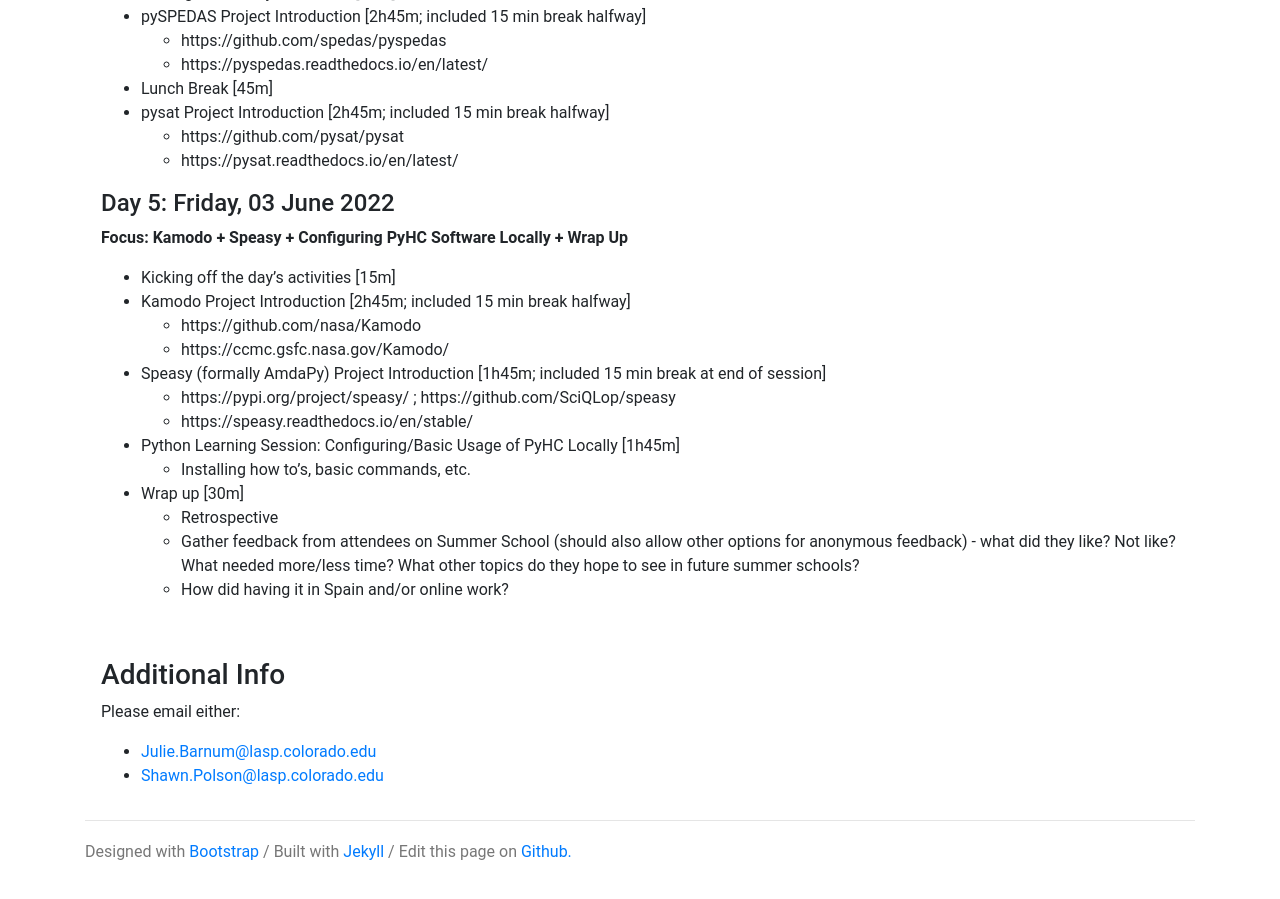
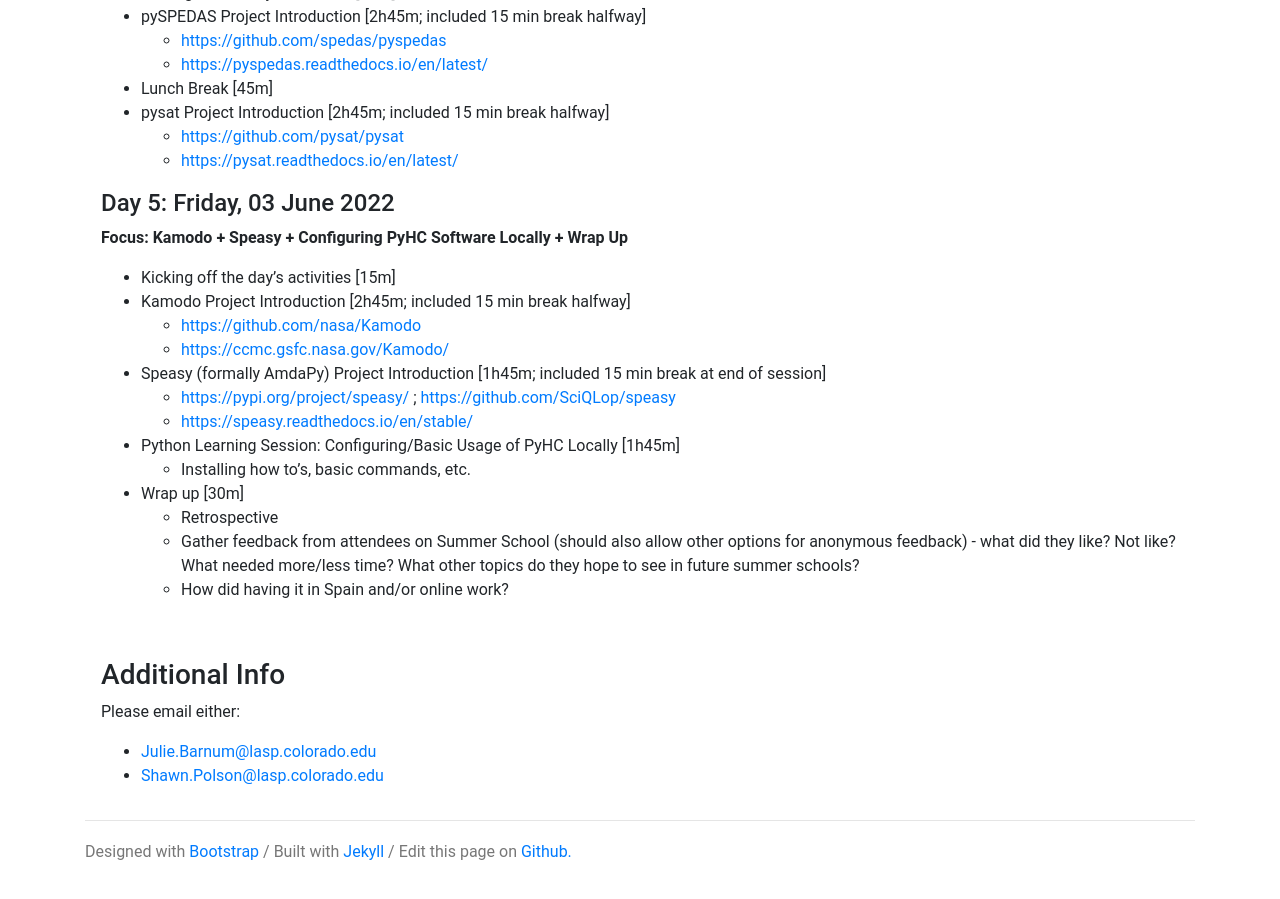
Before and after one commit to heliophysicsPy/heliophysicsPy.github.io, a Jekyll site: the page built from _pages/meetings/summer_school.md, in a window 1280 px wide and 900 px high, scrolled down 2649 px. Built offline with Jekyll 4.4.1, drawn with Linux system fonts in a browser that asks for light colours; nearby versions of some CDN libraries; some of the changed lines change nothing that is shown.

Commit message:
Fix URL links

```diff
--- a/_pages/meetings/summer_school.md
+++ b/_pages/meetings/summer_school.md
@@ -41,24 +41,24 @@
     - Overview of PyHC activities
     - Mention of our [standards](https://github.com/heliophysicsPy/standards/blob/main/standards.md), mission statement and strategic goals, and how they fit into everything we’ve learned about so far w.r.t. doing open science!
  - “AstroPy for Heliophysics” Project introduction [2h45m; included 15 min break halfway]
-    - https://github.com/astropy/astropy
-    - https://docs.astropy.org/en/stable/
+    - [https://github.com/astropy/astropy](https://github.com/astropy/astropy)
+    - [https://docs.astropy.org/en/stable/](https://docs.astropy.org/en/stable/)
  - Lunch Break [45m]
  - SunPy Project Introduction [2h45m; included 15 min break halfway]
-    - https://github.com/sunpy/sunpy
-    - https://docs.sunpy.org/en/stable/
+    - [https://github.com/sunpy/sunpy](https://github.com/sunpy/sunpy )
+    - [https://docs.sunpy.org/en/stable/](https://docs.sunpy.org/en/stable/)
 
 #### Day 2: Tuesday, 31 May 2022
 **Focus: PlasmaPy + SpacePy**
  - Kicking off the day’s activities [15m]
  - PlasmaPy” Project Introduction [2h45m; included 15 min break halfway]
     - PlasmaPy [2h45m; included 15 min break halfway]
-        - https://github.com/PlasmaPy/plasmapy
-        - https://docs.plasmapy.org/en/stable/
+        - [https://github.com/PlasmaPy/plasmapy](https://github.com/PlasmaPy/plasmapy)
+        - [https://docs.plasmapy.org/en/stable/](https://docs.plasmapy.org/en/stable/)
  - Lunch Break [45m]
  - SpacePy Project Introduction [2h45m; included 15 min break halfway]
-    - https://github.com/spacepy/spacepy
-    - https://spacepy.github.io/
+    - [https://github.com/spacepy/spacepy](https://github.com/spacepy/spacepy)
+    - [https://spacepy.github.io/](https://spacepy.github.io/)
 
 #### Day 3: Wednesday, 01 June 2022
 **Focus: HAPI + Python Testing + Group Outing**
@@ -80,22 +80,22 @@
 **Focus: pySPEDAS + pysat**
  - Kicking off the day’s activities [15m]
  - pySPEDAS Project Introduction [2h45m; included 15 min break halfway]
-    - https://github.com/spedas/pyspedas
-    - https://pyspedas.readthedocs.io/en/latest/
+    - [https://github.com/spedas/pyspedas](https://github.com/spedas/pyspedas)
+    - [https://pyspedas.readthedocs.io/en/latest/](https://pyspedas.readthedocs.io/en/latest/)
  - Lunch Break [45m]
  - pysat Project Introduction [2h45m; included 15 min break halfway]
-    - https://github.com/pysat/pysat
-    - https://pysat.readthedocs.io/en/latest/
+    - [https://github.com/pysat/pysat](https://github.com/pysat/pysat)
+    - [https://pysat.readthedocs.io/en/latest/](https://pysat.readthedocs.io/en/latest/)
 
 #### Day 5: Friday, 03 June 2022
 **Focus: Kamodo + Speasy + Configuring PyHC Software Locally + Wrap Up**
  - Kicking off the day’s activities [15m]
  - Kamodo Project Introduction [2h45m; included 15 min break halfway]
-    - https://github.com/nasa/Kamodo
-    - https://ccmc.gsfc.nasa.gov/Kamodo/
+    - [https://github.com/nasa/Kamodo](https://github.com/nasa/Kamodo)
+    - [https://ccmc.gsfc.nasa.gov/Kamodo/](https://ccmc.gsfc.nasa.gov/Kamodo/ )
  - Speasy (formally AmdaPy) Project Introduction [1h45m; included 15 min break at end of session]
-    - https://pypi.org/project/speasy/ ; https://github.com/SciQLop/speasy
-    - https://speasy.readthedocs.io/en/stable/
+    - [https://pypi.org/project/speasy/](https://pypi.org/project/speasy/) ; [https://github.com/SciQLop/speasy](https://github.com/SciQLop/speasy)
+    - [https://speasy.readthedocs.io/en/stable/](https://speasy.readthedocs.io/en/stable/ )
  - Python Learning Session: Configuring/Basic Usage of PyHC Locally [1h45m]
     - Installing how to’s, basic commands, etc.
  - Wrap up [30m]
```
